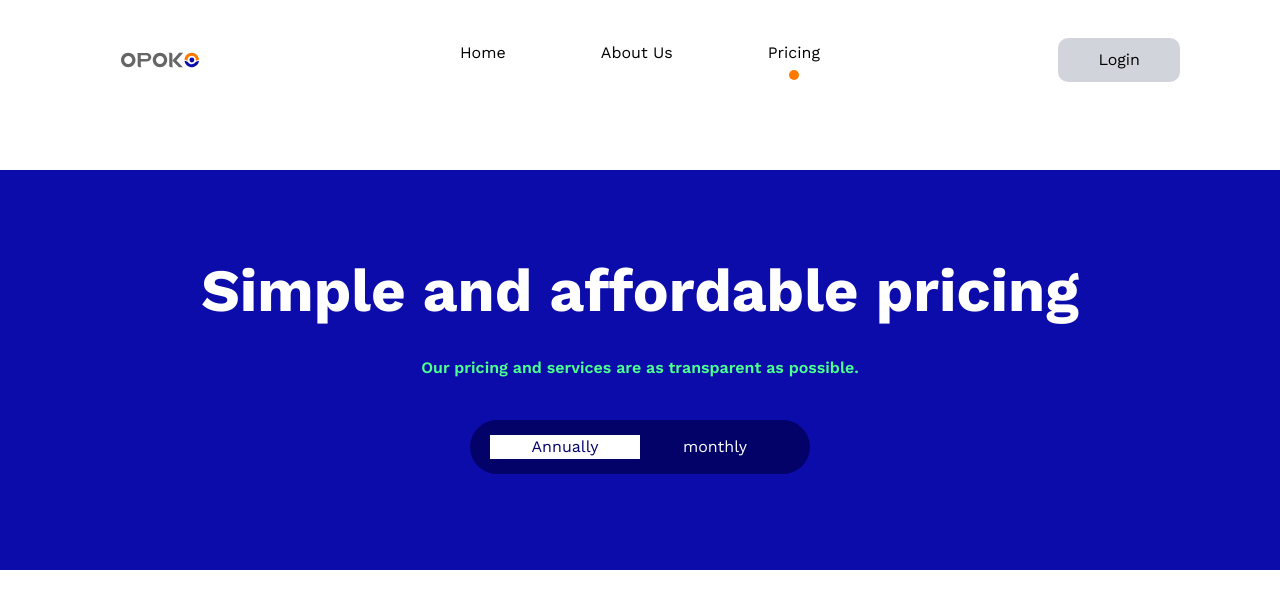
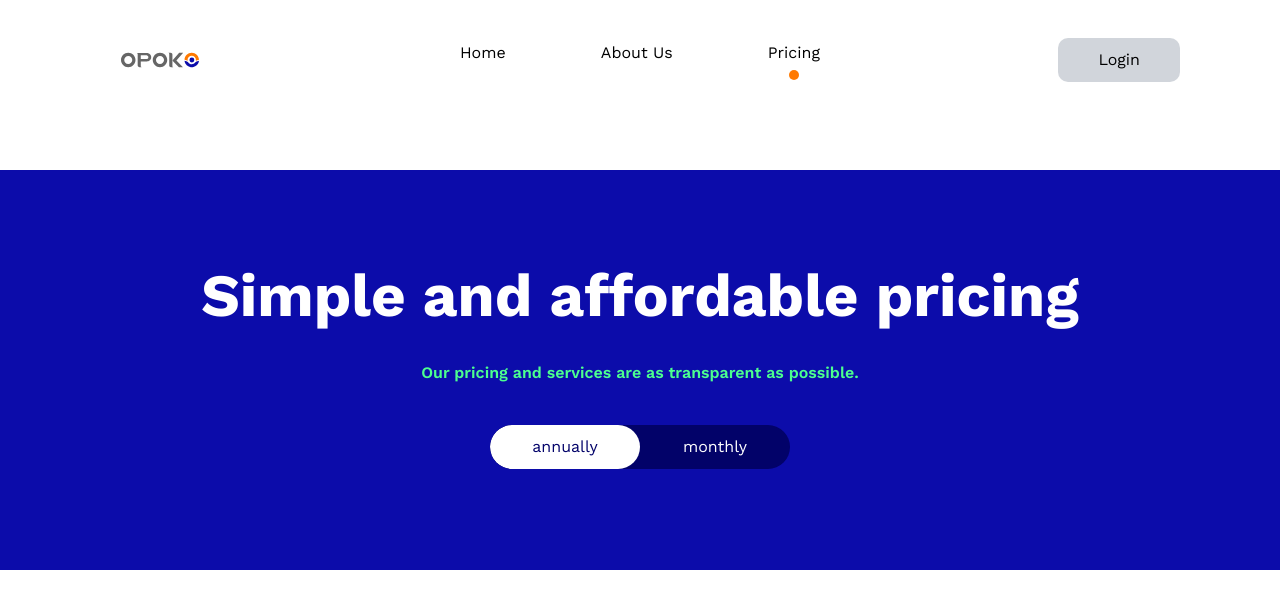
Before and after one commit to Niscolinx/opoko, a React (Vite) app: page /pricing in a window 1280 px wide. Shown: the top 608 px of the page. Built offline with nearby package versions, Linux system fonts and the light colour scheme.

Commit message:
working on about us

```diff
--- a/src/pages/Pricing.tsx
+++ b/src/pages/Pricing.tsx
@@ -44,7 +44,7 @@ function Pricing() {
           Our pricing and services are as transparent as possible.
         </p>
 
-        <div className="bg-[#020269] text-white flex py-6 px-8 rounded-[4rem] justify-items-center">
+        <div className="bg-[#020269] text-white flex  justify-items-center rounded-[4rem] overflow-hidden">
           {plans.map((item, i) => (
             <>
               <input
@@ -57,8 +57,8 @@ function Pricing() {
               />
               <label
                 htmlFor={item + i}
-                className={` w-[15rem] text-center  ${
-                  item === currentPlan ? 'text-[#020269] bg-white capitalize' : ''
+                className={` py-4 px-8 w-[15rem] text-center rounded-[4rem] ${
+                  item === currentPlan ? 'text-[#020269] bg-white ' : ''
                 }`}
               >
                 {item}
```
